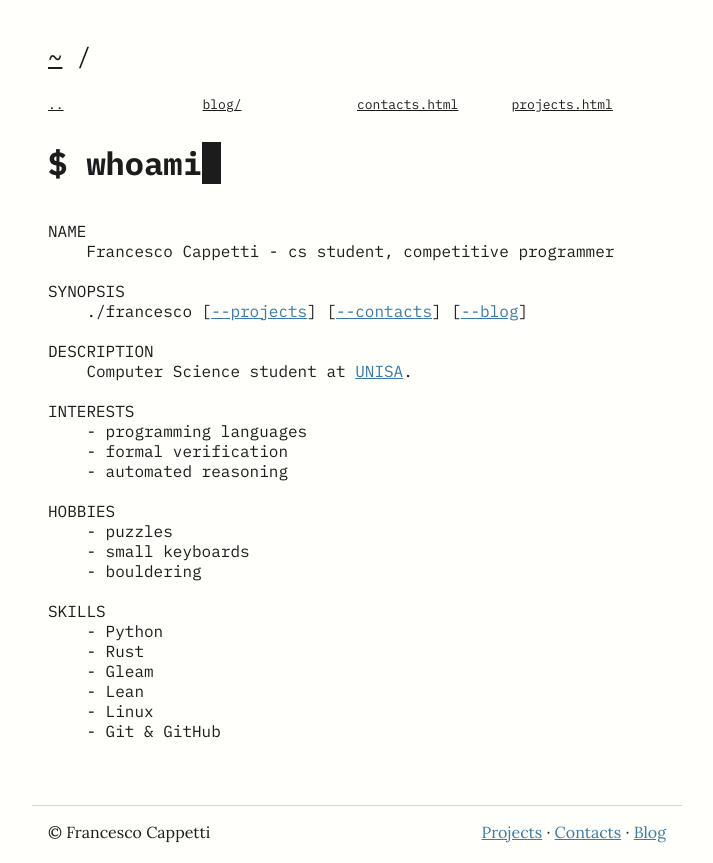
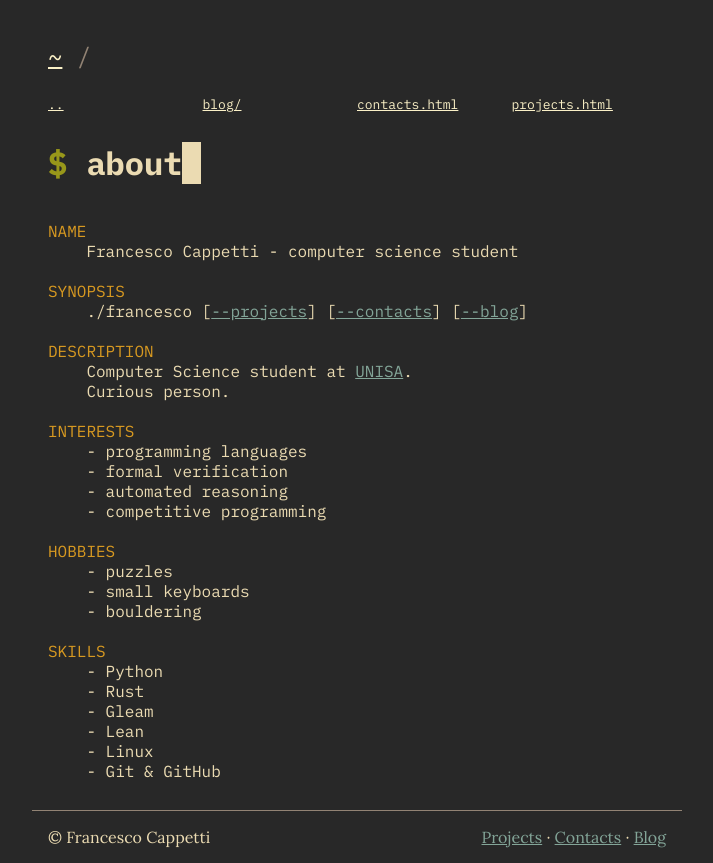
Before and after one commit to frakappa/portfolio, a plain HTML site: page index.html in a window 1280 px wide. Shown: the whole page, without its empty margins (283-996 px from the left). Drawn offline with Linux system fonts and the light colour scheme.

Commit message:
Update index

```diff
--- a/index.html
+++ b/index.html
@@ -30,39 +30,39 @@
 
     <main>
         <div class="typewriter">
-            <h1>$ whoami</h1>
+            <h1><span style="color: var(--green)">$</span> about</h1>
         </div>
         <div class="manpage">
-            <pre>
-                <code>
-NAME
-    Francesco Cappetti - cs student, competitive programmer
+            <pre><code>
+<span class="section">NAME</span>
+    Francesco Cappetti - computer science student
 
-SYNOPSIS
+<span class="section">SYNOPSIS</span>
     ./francesco [<a href="projects.html">--projects</a>] [<a href="contacts.html">--contacts</a>] [<a href="blog/">--blog</a>]
 
-DESCRIPTION
+<span class="section">DESCRIPTION</span>
     Computer Science student at <a href="https://www.unisa.it/">UNISA</a>.
+    Curious person.
 
-INTERESTS
+<span class="section">INTERESTS</span>
     - programming languages
     - formal verification
     - automated reasoning
+    - competitive programming
 
-HOBBIES
+<span class="section">HOBBIES</span>
     - puzzles
     - small keyboards
     - bouldering
 
-SKILLS
+<span class="section">SKILLS</span>
     - Python
     - Rust
     - Gleam
     - Lean
     - Linux
     - Git & GitHub
-                </code>
-            </pre>
+</code></pre>
         </div>
     </main>
 
--- a/style.css
+++ b/style.css
@@ -1,21 +1,32 @@
 /*
-La palette di colori è stata generata utilizzando Coolors: https://coolors.co/1c1c1c-3a7ca5-d6d3ce-fffffb
+La palette di colori scelta è: https://github.com/morhetz/gruvbox?tab=readme-ov-file
 */
 
 :root {
-    background-color: #fffffb;
-    color: #1c1c1c;
+    --bg: #282828;
+    --fg: #ebdbb2;
+    --fg0: #fbf1c7;
+    --gray: #928374;
+    --blue: #83a598;
+    --yellow: #d79921;
+    --green: #98971a;
+}
+
+html,
+body {
+    background-color: var(--bg);
+    color: var(--fg);
     font-family: "Lora", sans-serif;
 }
 
 a {
-    color: #3a7ca5;
+    color: var(--blue);
 }
 
 hr {
     border: none;
     height: 1px;
-    background-color: #d6d3ce;
+    background-color: var(--gray);
 }
 
 code {
@@ -75,15 +86,16 @@ Fonte: https://developer.mozilla.org/en-US/docs/Web/HTML/Reference/Elements/nav
 
 .path>li {
     display: inline-block;
+    color: var(--fg0);
 }
 
 .path>li>a {
-    color: #1c1c1c;
+    color: var(--fg0);
 }
 
 .path>li>a::after {
     display: inline-block;
-    color: #1c1c1c;
+    color: var(--gray);
     /* Aggiunge uno slash dopo ogni segmento del percorso */
     content: "/";
     padding-left: 1ch;
@@ -110,7 +122,7 @@ da cui il nome.)
 }
 
 .ls>li>a {
-    color: #1c1c1c;
+    color: var(--fg0);
 }
 
 @media (max-width: 700px) {
@@ -138,7 +150,7 @@ Il `footer` è minimale, ed ha un sottile separatore dal resto della pagina.
 */
 
 footer {
-    border-top: 1px solid #d6d3ce;
+    border-top: 1px solid var(--gray);
     margin-top: 1em;
     display: flex;
     justify-content: space-between;
@@ -155,13 +167,14 @@ Fonte: http://css-tricks.com/snippets/css/typewriter-effect/
 .typewriter h1 {
     overflow: hidden;
     /* Il cursore ha dimensione di un carattere per ricordare quello di un terminale */
-    border-right: 1ch solid #1c1c1c;
+    border-right: 1ch solid var(--fg);
     white-space: nowrap;
     margin: 0;
+    color: var(--fg);
     font-family: "IBM Plex Mono", monospace;
     animation:
         /* Abbiamo uno step per carattere da scrivere e uno step finale per il cursore */
-        typing 1.5s steps(7, end),
+        typing 1.5s steps(6, end),
         blink-caret 0.75s step-end infinite;
 }
 
@@ -184,25 +197,29 @@ Fonte: http://css-tricks.com/snippets/css/typewriter-effect/
     }
 
     50% {
-        border-color: #1c1c1c;
+        border-color: var(--fg);
     }
 }
 
 /*
 L'idea è di simulare l'output di un comando da terminale che mostra le mie info, l'animazione deve
-partire appena ha finito di digitare il comando.
+partire appena ha finito di digitare il comando (per questo il delay).
 */
 
 .manpage {
     opacity: 0;
     animation: output 0.6s ease forwards;
     animation-delay: 1.5s;
-    font-family: 'JetBrains Mono', monospace;
 }
 
 .manpage pre {
+    /* Per la home page vogliamo andare a capo se non c'è abbastanza spazio */
     white-space: pre-wrap;
     word-break: break-word;
+}
+
+.manpage .section {
+    color: var(--yellow);
 }
 
 @keyframes output {
```
